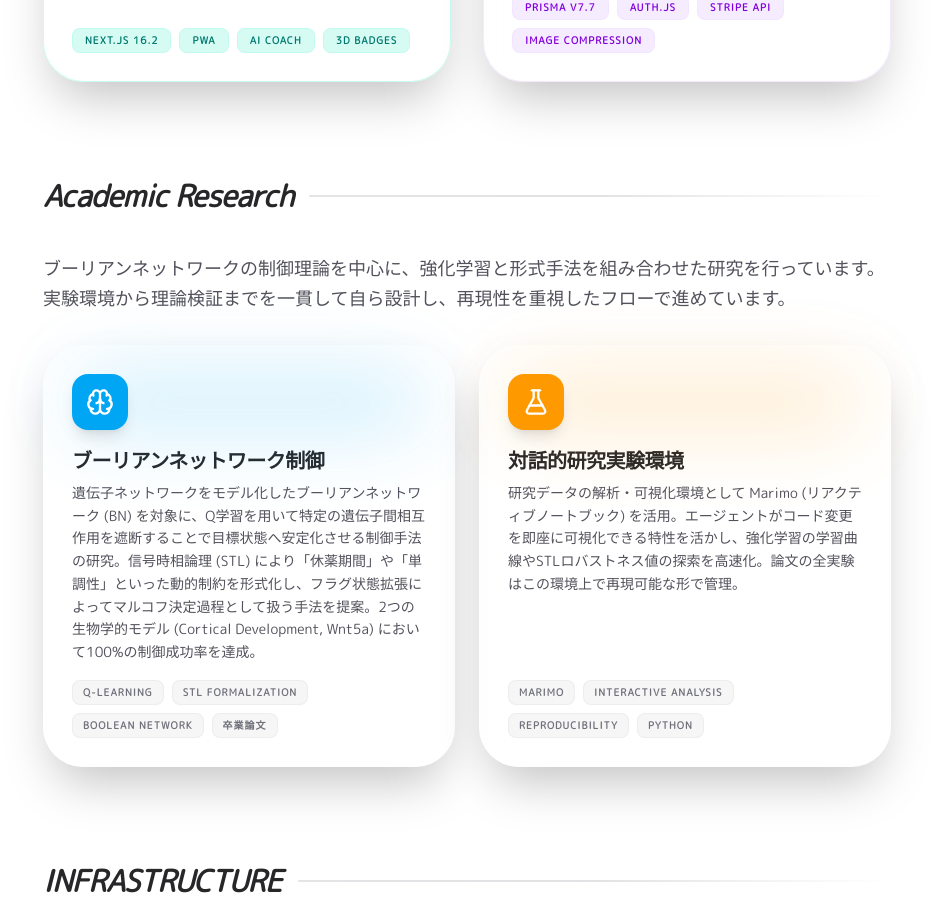
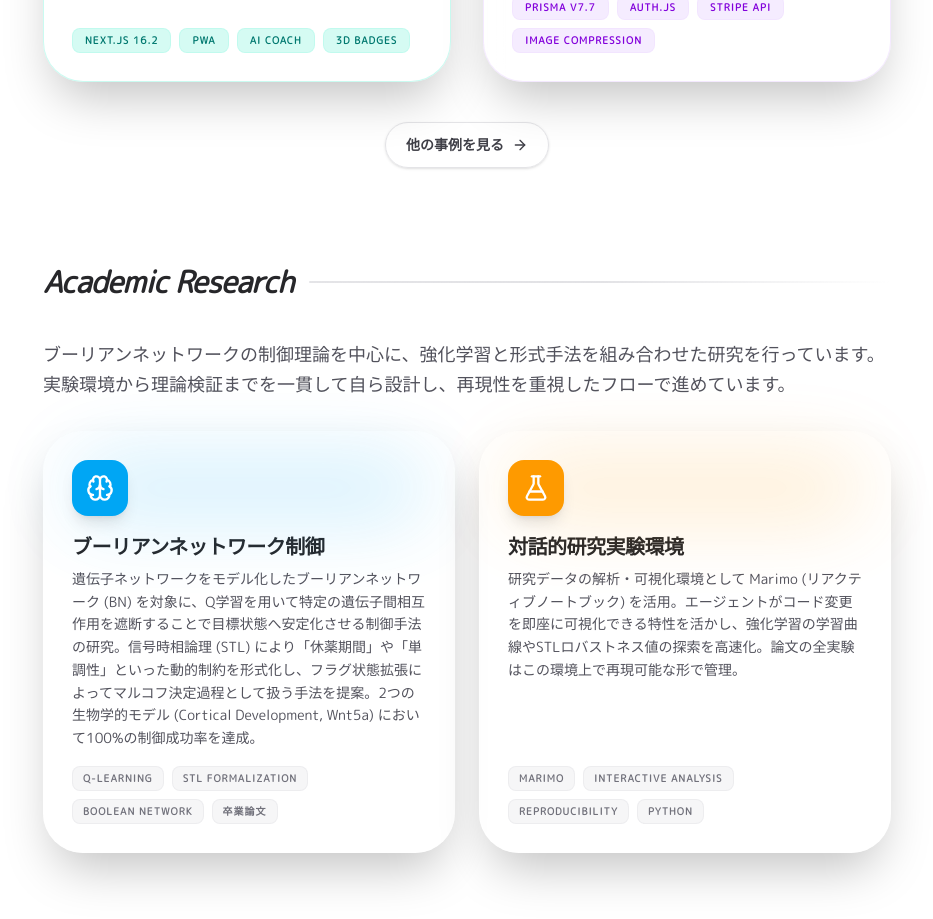
Before and after one commit to koshikai/koshikai, a Next.js app: page / in a window 1280 px wide. Shown: the part 1540-2459 px from the top of the page, without its empty margins (173-1106 px from the left). Built offline with nearby package versions, Linux system fonts and the light colour scheme; no server answers.

Commit message:
feat: ポートフォリオに「他の事例を見る」リンクを追加

```diff
--- a/src/components/PortfolioHome.tsx
+++ b/src/components/PortfolioHome.tsx
@@ -223,6 +223,16 @@ export function PortfolioHome() {
               icon={<Images className="h-7 w-7" />}
             />
           </div>
+
+          <div className="mt-10 text-center">
+            <Link
+              href="/cases"
+              className="inline-flex items-center gap-2 rounded-full border border-zinc-200 bg-white/80 px-5 py-3 text-sm font-bold text-zinc-700 shadow-sm transition-colors hover:border-sky-300 hover:text-sky-700 dark:border-zinc-700 dark:bg-zinc-900/60 dark:text-zinc-300 dark:hover:border-sky-700 dark:hover:text-sky-200"
+            >
+              他の事例を見る
+              <ArrowRight className="h-4 w-4" aria-hidden="true" />
+            </Link>
+          </div>
         </section>
 
         {/* --- Research --- */}
```
